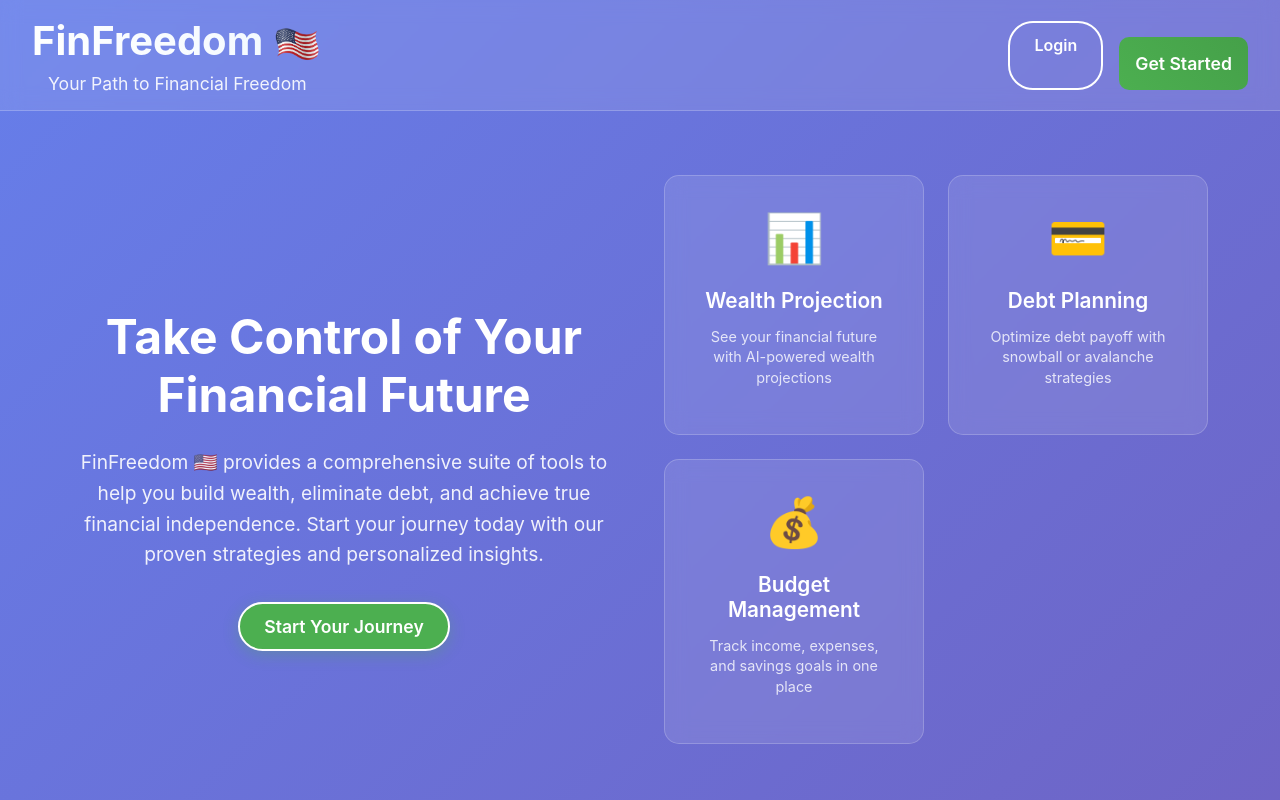
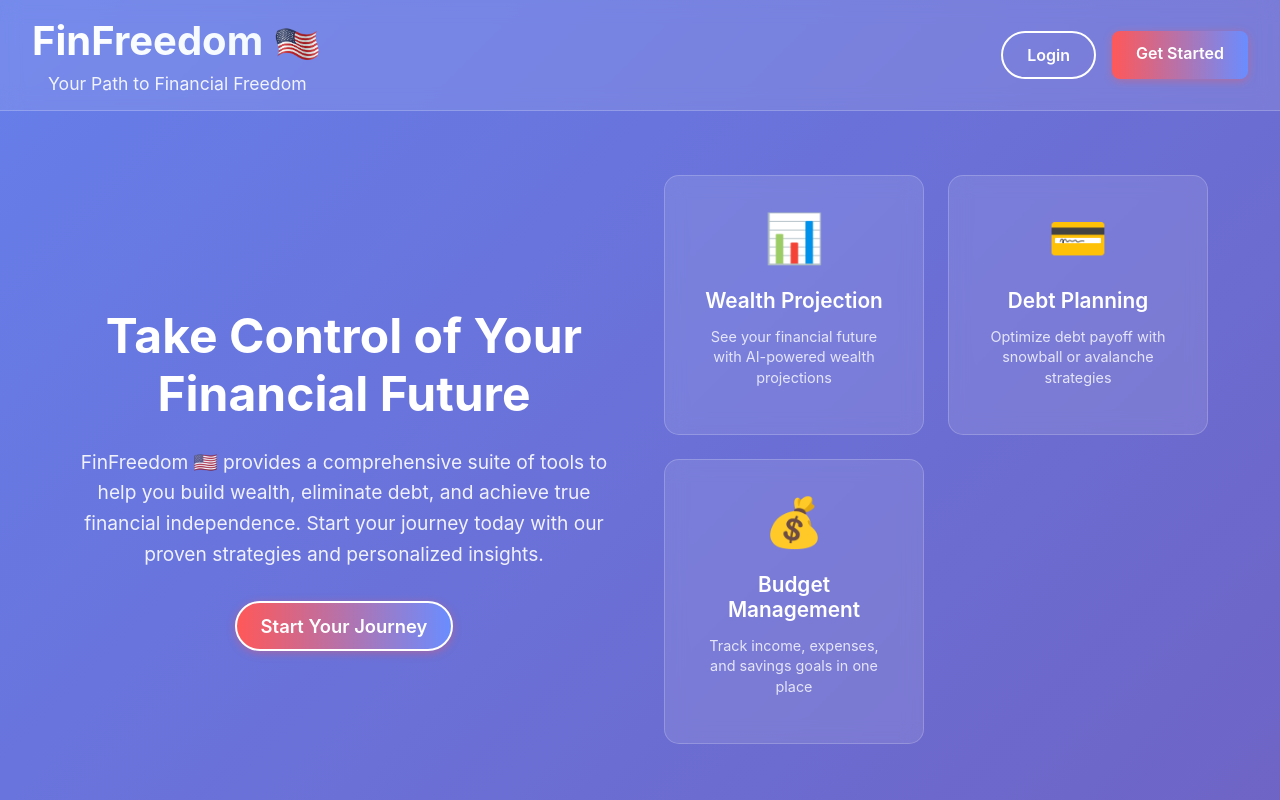
Before and after one commit to FinFreedom-repo/Financibility-FinFreedom, a React (Create React App) app in the folder frontend/: page / in a window 1280 px wide. Shown: the top 800 px of the page. Built offline with nearby package versions, Linux system fonts and the light colour scheme; no server answers.

Commit message:
progress on view

```diff
--- a/frontend/src/App.css
+++ b/frontend/src/App.css
@@ -29,7 +29,7 @@ html, body, #root, .App {
 }
 
 .app-header {
-  background: linear-gradient(135deg, #667eea 0%, #764ba2 100%);
+  background: linear-gradient(135deg, #6a8dff 0%, #e0eafc 100%);
   backdrop-filter: blur(10px);
   border-bottom: 1px solid rgba(255, 255, 255, 0.2);
   padding: 1rem 2rem;
@@ -61,7 +61,7 @@ html, body, #root, .App {
   display: flex;
   flex: 1;
   position: relative;
-  background: linear-gradient(135deg, #667eea 0%, #764ba2 100%);
+  background: linear-gradient(135deg, #6a8dff 0%, #e0eafc 100%);
   height: calc(100vh - 80px); /* Subtract header height */
   overflow: hidden;
   max-width: 100vw;
@@ -383,3 +383,7 @@ html, body, #root, .App {
   display: flex;
   align-items: center;
 }
+
+.navigation {
+  background: linear-gradient(135deg, #6a8dff 0%, #e0eafc 100%), repeating-linear-gradient(135deg, rgba(255,255,255,0.08) 0 2px, transparent 2px 12px);
+}
--- a/frontend/src/components/DebtPlanning.js
+++ b/frontend/src/components/DebtPlanning.js
@@ -12,6 +12,7 @@ const DebtPlanning = () => {
   const [outstandingDebts, setOutstandingDebts] = useState([]);
   const [debtsLoading, setDebtsLoading] = useState(true);
   const [debtsError, setDebtsError] = useState(null);
+  const [projectionMonths, setProjectionMonths] = useState(12);
 
   // Update categories when budgetData changes
   useEffect(() => {
@@ -109,12 +110,10 @@ const DebtPlanning = () => {
   const generateMonths = () => {
     const months = [];
     const currentDate = new Date();
-
-    for (let i = 0; i < 12; i++) {
+    for (let i = 0; i < projectionMonths; i++) {
       const date = new Date(currentDate.getFullYear(), currentDate.getMonth() + i, 1);
       months.push(date.toLocaleString('default', { month: 'short', year: 'numeric' }));
     }
-
     return months;
   };
 
@@ -326,6 +325,26 @@ const DebtPlanning = () => {
           </div>
         )}
       </div>
+      <div style={{ display: 'flex', justifyContent: 'flex-end', marginBottom: '1rem' }}>
+        <button
+          className="add-months-button"
+          onClick={() => setProjectionMonths(projectionMonths + 6)}
+          style={{
+            background: 'linear-gradient(90deg, #6a8dff 0%, #764ba2 100%)',
+            color: '#fff',
+            border: 'none',
+            borderRadius: '8px',
+            padding: '0.5rem 1.2rem',
+            fontWeight: 600,
+            fontSize: '1rem',
+            cursor: 'pointer',
+            boxShadow: '0 2px 8px rgba(106,141,255,0.13)',
+            transition: 'all 0.2s',
+          }}
+        >
+          + 6 Months
+        </button>
+      </div>
       {outstandingDebts.length > 0 && renderPayoffTable()}
       <div className="debt-container">
         {renderGrid()}
--- a/frontend/src/styles/Dashboard.css
+++ b/frontend/src/styles/Dashboard.css
@@ -1,6 +1,6 @@
 .dashboard {
   min-height: 100vh;
-  background: linear-gradient(135deg, #667eea 0%, #764ba2 100%);
+  background: linear-gradient(135deg, #6a8dff 0%, #e0eafc 100%);
   color: white;
   padding: 2rem;
 }
@@ -16,11 +16,12 @@
   gap: 2rem;
 }
 
-.baby-steps-section {
-  background: rgba(255, 255, 255, 0.1);
+.baby-steps-section, .dashboard-main > .welcome-section {
+  background: rgba(255,255,255,0.13);
   backdrop-filter: blur(10px);
-  border: 1px solid rgba(255, 255, 255, 0.2);
-  border-radius: 15px;
+  border: 1px solid rgba(255,255,255,0.08);
+  border-radius: 18px;
+  box-shadow: 0 8px 32px rgba(106, 141, 255, 0.10);
   padding: 2rem;
   text-align: left;
 }
--- a/frontend/src/styles/DebtPlanning.css
+++ b/frontend/src/styles/DebtPlanning.css
@@ -43,7 +43,7 @@
   backdrop-filter: blur(10px);
   display: flex;
   flex-direction: column;
-  box-shadow: 0 2px 12px rgba(76, 119, 175, 0.10);
+  box-shadow: 0 2px 12px rgba(106, 141, 255, 0.10);
 }
 
 .grid-header {
@@ -353,3 +353,22 @@ input:checked + .slider:before {
   color: #233876 !important;
   font-weight: 800;
 }
+
+.add-months-button, .save-button {
+  background: linear-gradient(90deg, #ff5858 0%, #6a8dff 100%);
+  color: #fff;
+  border: none;
+  padding: 0.75rem 1.5rem;
+  font-size: 1rem;
+  font-weight: 600;
+  border-radius: 8px;
+  cursor: pointer;
+  transition: all 0.2s ease;
+  box-shadow: 0 2px 8px #ff585866;
+}
+
+.add-months-button:hover, .save-button:hover {
+  background: linear-gradient(90deg, #6a8dff 0%, #ff5858 100%);
+  transform: translateY(-1px);
+  box-shadow: 0 4px 16px #ff585888;
+}
--- a/frontend/src/styles/Home.css
+++ b/frontend/src/styles/Home.css
@@ -1,3 +1,7 @@
+body, .home {
+  background: linear-gradient(135deg, #6a8dff 0%, #e0eafc 100%);
+}
+
 .home {
   min-height: 100vh;
   background: linear-gradient(135deg, #667eea 0%, #764ba2 100%);
@@ -103,23 +107,23 @@
   opacity: 0.9;
 }
 
-.cta-button {
-  display: inline-block;
-  padding: 1rem 2rem;
-  background: #4CAF50;
-  color: white;
-  text-decoration: none;
-  border-radius: 30px;
-  font-weight: 600;
-  font-size: 1.1rem;
-  transition: all 0.3s ease;
-  box-shadow: 0 4px 15px rgba(76, 175, 80, 0.3);
+.cta-button, .get-started-button {
+  background: linear-gradient(90deg, #ff5858 0%, #6a8dff 100%);
+  color: #fff;
+  border: none;
+  padding: 0.85rem 2.2rem;
+  font-size: 1.15rem;
+  font-weight: 700;
+  border-radius: 12px;
+  cursor: pointer;
+  transition: all 0.2s ease;
+  box-shadow: 0 2px 8px #ff585866;
 }
 
-.cta-button:hover {
-  background: #45a049;
-  transform: translateY(-3px);
-  box-shadow: 0 6px 20px rgba(76, 175, 80, 0.4);
+.cta-button:hover, .get-started-button:hover {
+  background: linear-gradient(90deg, #6a8dff 0%, #ff5858 100%);
+  transform: translateY(-1px);
+  box-shadow: 0 4px 16px #ff585888;
 }
 
 .hero-visual {
--- a/frontend/src/styles/Login.css
+++ b/frontend/src/styles/Login.css
@@ -1,3 +1,7 @@
+body, .login-container {
+  background: linear-gradient(135deg, #6a8dff 0%, #e0eafc 100%);
+}
+
 .login-container {
   display: flex;
   justify-content: center;
@@ -66,25 +70,23 @@
 .login-box .login-button {
   width: 100%;
   padding: 1rem 0;
-  background: linear-gradient(90deg, #667eea 0%, #764ba2 100%) !important;
+  background: linear-gradient(90deg, #ff5858 0%, #6a8dff 100%);
   background-color: #667eea !important;
   color: #fff !important;
-  border: 2px solid #667eea;
+  border: none;
   border-radius: 10px;
   font-size: 1.15rem;
   font-weight: 700;
   cursor: pointer;
-  box-shadow: 0 4px 16px rgba(102, 126, 234, 0.18);
-  transition: background 0.2s, transform 0.2s, box-shadow 0.2s, border 0.2s;
+  transition: all 0.2s ease;
+  box-shadow: 0 2px 8px #ff585866;
   letter-spacing: 0.5px;
 }
 
 .login-box .login-button:hover, .login-box .login-button:focus {
-  background: linear-gradient(90deg, #764ba2 0%, #667eea 100%) !important;
-  background-color: #764ba2 !important;
-  border: 2px solid #764ba2;
-  transform: translateY(-2px) scale(1.02);
-  box-shadow: 0 8px 24px rgba(102, 126, 234, 0.22);
+  background: linear-gradient(90deg, #6a8dff 0%, #ff5858 100%);
+  transform: translateY(-1px);
+  box-shadow: 0 4px 16px #ff585888;
   outline: none;
 }
 
--- a/frontend/src/styles/MonthlyBudget.css
+++ b/frontend/src/styles/MonthlyBudget.css
@@ -14,7 +14,7 @@
   font-size: 2rem;
   font-weight: 700;
   letter-spacing: -0.5px;
-  text-shadow: 0 2px 8px rgba(60,60,120,0.18);
+  text-shadow: 0 2px 8px rgba(106,141,255,0.18);
 }
 
 .budget-subtitle {
@@ -133,7 +133,7 @@
   backdrop-filter: blur(10px);
   border-radius: 14px;
   border: 1px solid rgba(255,255,255,0.09);
-  box-shadow: 0 2px 12px rgba(76, 119, 175, 0.10);
+  box-shadow: 0 2px 12px rgba(106, 141, 255, 0.10);
   padding: 1.5rem;
 }
 
--- a/frontend/src/styles/Navigation.css
+++ b/frontend/src/styles/Navigation.css
@@ -1,6 +1,6 @@
 .navigation {
   width: 280px;
-  background: linear-gradient(135deg, #6a8dff 0%, #764ba2 100%), repeating-linear-gradient(135deg, rgba(255,255,255,0.08) 0 2px, transparent 2px 12px);
+  background: linear-gradient(135deg, #6a8dff 0%, #e0eafc 100%), repeating-linear-gradient(135deg, rgba(255,255,255,0.08) 0 2px, transparent 2px 12px);
   backdrop-filter: blur(18px);
   border-right: none;
   transition: width 0.3s ease;
@@ -112,23 +112,30 @@
 }
 
 .App-menu-item:hover {
-  background: rgba(255, 255, 255, 0.1);
+  background: rgba(255, 88, 88, 0.25) !important;
   backdrop-filter: blur(10px);
+  border-left: 3px solid #ff5858 !important;
+  box-shadow: 0 0 8px 2px #ff585844 !important;
+}
+
+.App-menu-item:hover a {
+  color: #fff !important;
+  transform: translateX(5px);
 }
 
 .App-menu-item.active {
-  background: linear-gradient(90deg, rgba(106,141,255,0.38) 0%, rgba(118,75,162,0.38) 100%) !important;
-  border-left: 7px solid #6a8dff !important;
-  box-shadow: 0 0 24px 6px #6a8dffcc, 0 0 0 4px #fff4 inset, 0 2px 12px 0 #764ba2cc !important;
+  background: linear-gradient(90deg, rgba(255,88,88,0.18) 0%, rgba(106,141,255,0.32) 100%) !important;
+  border-left: 7px solid #ff5858 !important;
+  box-shadow: 0 0 16px 2px #ff585866, 0 0 0 4px #fff4 inset, 0 2px 12px 0 #6a8dff33 !important;
   position: relative;
-  filter: drop-shadow(0 0 12px #6a8dffcc);
+  filter: drop-shadow(0 0 8px #ff585888);
   color: #fff !important;
 }
 
 .App-menu-item.active a {
   color: #fff !important;
   font-weight: 700;
-  text-shadow: 0 2px 8px #6a8dff88;
+  text-shadow: 0 2px 8px #ff585888;
 }
 
 .App-menu-item.active::before {
@@ -139,14 +146,9 @@
   bottom: 0;
   width: 7px;
   border-radius: 0 12px 12px 0;
-  background: linear-gradient(180deg, #fff 0%, #6a8dff 100%);
-  box-shadow: 0 0 24px 8px #6a8dffcc;
+  background: linear-gradient(180deg, #ff5858 0%, #fff 100%);
+  box-shadow: 0 0 16px 4px #ff585888;
   z-index: 2;
-}
-
-.App-menu-item a:hover {
-  color: white;
-  transform: translateX(5px);
 }
 
 .menu-icon {
--- a/frontend/src/styles/Register.css
+++ b/frontend/src/styles/Register.css
@@ -1,3 +1,7 @@
+body, .register-container {
+  background: linear-gradient(135deg, #6a8dff 0%, #e0eafc 100%);
+}
+
 .register-container {
   min-height: 100vh;
   background: linear-gradient(135deg, #667eea 0%, #764ba2 100%);
@@ -87,22 +91,23 @@
   color: #999;
 }
 
-.register-button {
-  background: linear-gradient(45deg, #4CAF50, #45a049);
-  color: white;
+.register-form button, .register-button {
+  background: linear-gradient(90deg, #ff5858 0%, #6a8dff 100%);
+  color: #fff;
   border: none;
-  padding: 1rem;
-  border-radius: 10px;
-  font-size: 1.1rem;
+  padding: 0.75rem 1.5rem;
+  font-size: 1rem;
   font-weight: 600;
+  border-radius: 8px;
   cursor: pointer;
-  transition: all 0.3s ease;
-  margin-top: 1rem;
+  transition: all 0.2s ease;
+  box-shadow: 0 2px 8px #ff585866;
 }
 
-.register-button:hover:not(:disabled) {
-  transform: translateY(-2px);
-  box-shadow: 0 8px 25px rgba(76, 175, 80, 0.3);
+.register-form button:hover, .register-button:hover {
+  background: linear-gradient(90deg, #6a8dff 0%, #ff5858 100%);
+  transform: translateY(-1px);
+  box-shadow: 0 4px 16px #ff585888;
 }
 
 .register-button:disabled {
```
